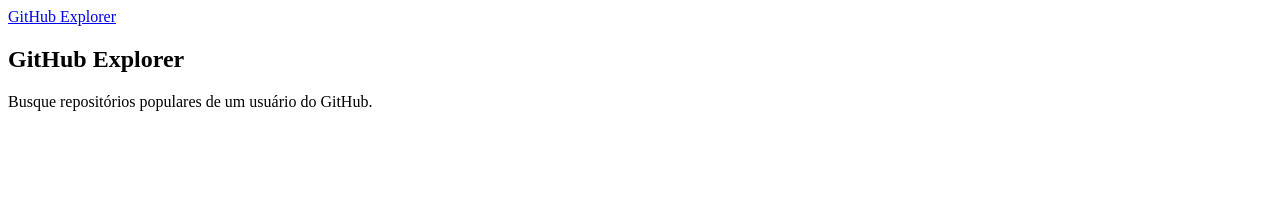
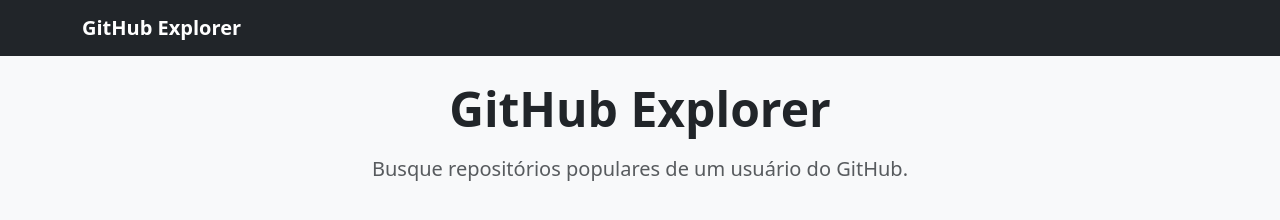
Before and after one commit to franciscobressa/teste-tecnico-desbravador, a website built with Vite: page index.html in a window 1280 px wide. Built offline with nearby package versions, Linux system fonts and the light colour scheme.

Commit message:
bootstrap e axios

```diff
--- a/index.html
+++ b/index.html
@@ -7,12 +7,12 @@
     <title>GitHub Explorer</title>
   </head>
   <body>
-    <header class="app-header">
-      <nav class="app-nav">
-        <a href="/" class="app-brand">GitHub Explorer</a>
-      </nav>
-    </header>
-    <main id="app"></main>
+    <nav class="navbar navbar-expand-lg navbar-dark bg-dark">
+      <div class="container">
+        <a class="navbar-brand fw-semibold" href="/">GitHub Explorer</a>
+      </div>
+    </nav>
+    <main id="app" class="container py-4"></main>
     <script type="module" src="/src/main.js"></script>
   </body>
 </html>
--- a/package.json
+++ b/package.json
@@ -10,5 +10,9 @@
   },
   "devDependencies": {
     "vite": "^8.2.0"
+  },
+  "dependencies": {
+    "axios": "^1.19.0",
+    "bootstrap": "^5.3.8"
   }
 }
--- a/src/main.js
+++ b/src/main.js
@@ -1,8 +1,14 @@
+import 'bootstrap/dist/css/bootstrap.min.css'
+import 'bootstrap/dist/js/bootstrap.bundle.min.js'
+import './styles/main.css'
+
 const app = document.querySelector('#app')
 
 app.innerHTML = `
   <section class="home-placeholder">
-    <h1>GitHub Explorer</h1>
-    <p>Busque repositórios populares de um usuário do GitHub.</p>
+    <h1 class="display-5 fw-bold mb-3">GitHub Explorer</h1>
+    <p class="lead text-muted">
+      Busque repositórios populares de um usuário do GitHub.
+    </p>
   </section>
 `
--- /dev/null
+++ b/src/styles/main.css
@@ -0,0 +1,14 @@
+body {
+  min-height: 100vh;
+  background-color: var(--bs-gray-100);
+}
+
+#app {
+  min-height: calc(100vh - 56px);
+}
+
+.home-placeholder {
+  max-width: 640px;
+  margin: 0 auto;
+  text-align: center;
+}
```
Also changed, not shown: 2 other files.
